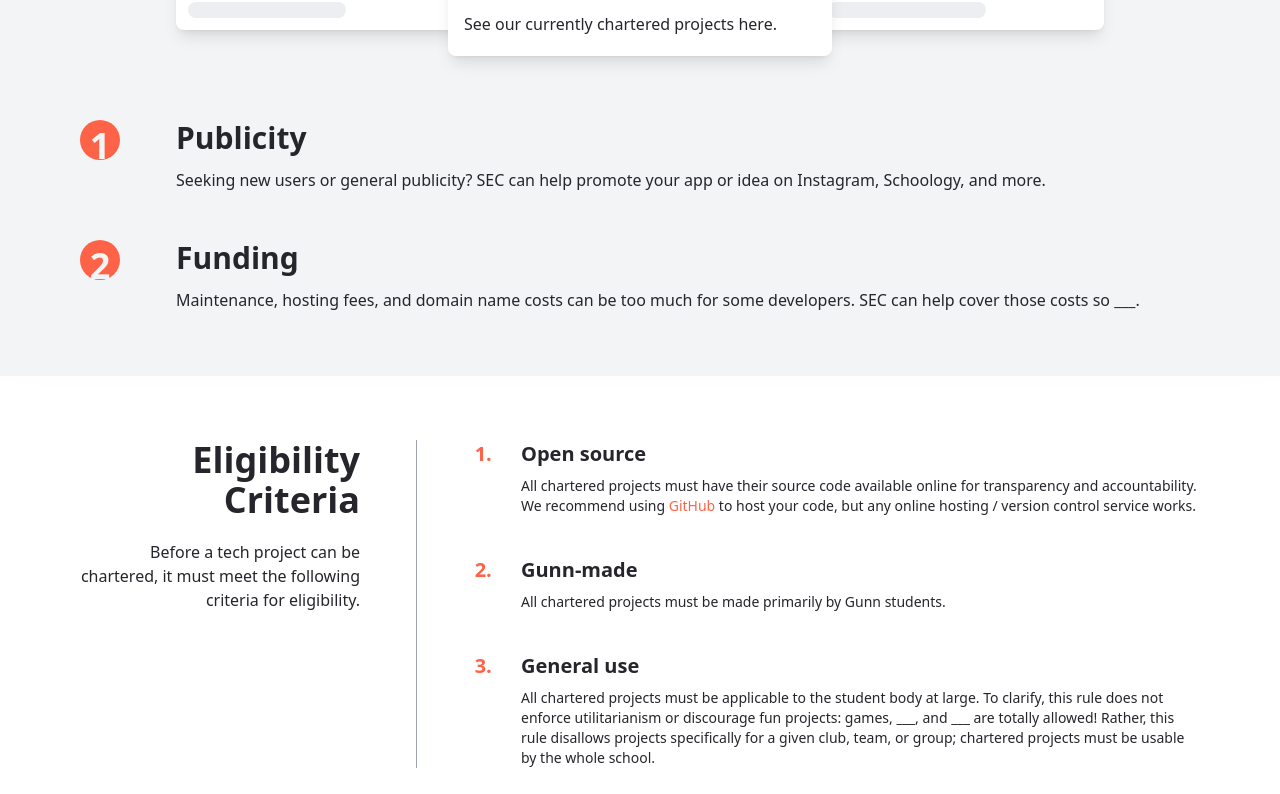
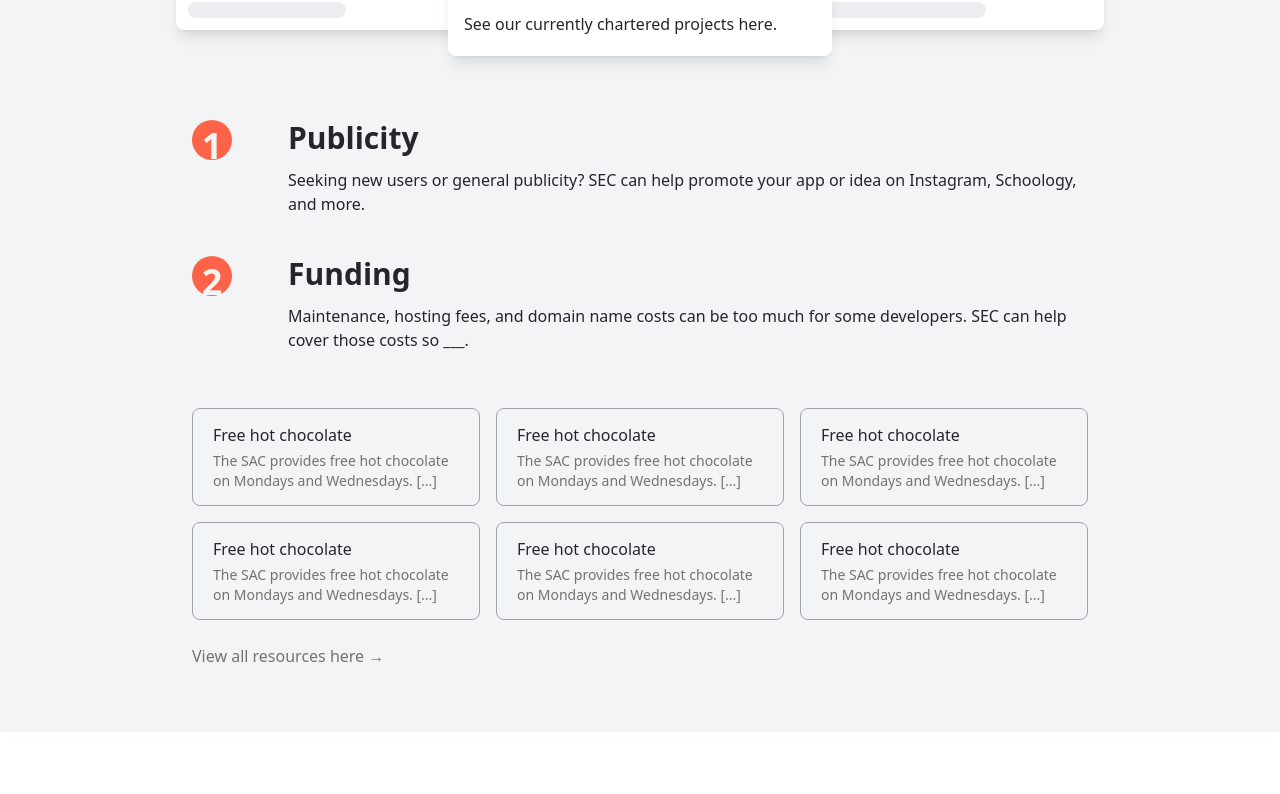
Before and after one commit to gunnsec/gunn-launchpad, a Next.js app: page /tech in a window 1280 px wide. Shown: the part 740-1534 px from the top of the page. Built offline with nearby package versions, Linux system fonts and the light colour scheme.

Commit message:
Increase padding, add temp resources

```diff
--- /dev/null
+++ b/components/Resource.tsx
@@ -0,0 +1,11 @@
+import {ReactNode} from 'react';
+
+
+export default function Resource(props: {name: string, children: ReactNode}) {
+    return (
+        <div className="px-5 py-3.5 rounded-lg border border-gray-400 hover:border-gray-600 transition-[border] duration-200">
+            <h5 className="font-medium mb-1">{props.name}</h5>
+            <p className="text-secondary dark:text-secondary-dark text-sm">{props.children}</p>
+        </div>
+    )
+}
--- /dev/null
+++ b/components/Resources.tsx
@@ -0,0 +1,13 @@
+import {ReactNode} from 'react';
+
+
+export default function Resources(props: {children: ReactNode}) {
+    return (
+        <section>
+            <div className="grid grid-cols-3 gap-4 mb-6">
+                {props.children}
+            </div>
+            <p className="text-secondary dark:text-secondary-dark">View all resources here →</p>
+        </section>
+    )
+}
--- a/pages/tech.tsx
+++ b/pages/tech.tsx
@@ -3,6 +3,8 @@ import Head from 'next/head';
 import MockPage from '../components/MockPage';
 import Section from '../components/Section';
 import {Benefit} from '../components/Benefit';
+import Resource from '../components/Resource';
+import Resources from '../components/Resources';
 
 
 export default function Tech() {
@@ -14,7 +16,7 @@ export default function Tech() {
             </Head>
 
             <section className="relative flex flex-col items-center -mb-5 z-10 px-4">
-                <h1 className="text-7xl font-bold mb-6 text-center">Tech Initiative 🚀</h1>
+                <h1 className="text-7xl font-bold mb-6 text-center">Tech Initiative</h1>
                 <button className="font-medium py-2 px-4 rounded bg-gradient-to-br from-orange-500 via-red-500 to-pink-500 shadow-md shadow-red-700 text-white">
                     Register now
                 </button>
@@ -51,8 +53,8 @@ export default function Tech() {
             </div>
 
             <section className="pt-64 sm:pt-48 pb-16 bg-gray-100 dark:bg-dark drop-shadow-[0_-60px_35px_rgb(0_0_0_/_0.15)] dark:drop-shadow-[0_-60px_35px_rgb(0_0_0_/_0.3)]">
-                <div className="container flex flex-col gap-16">
-                    <ol className="flex flex-col gap-12">
+                <div className="container flex flex-col gap-14">
+                    <ol className="flex flex-col gap-10">
                         <Benefit name="Publicity" index={1}>
                             Seeking new users or general publicity? SEC can help promote your app or idea on Instagram,
                             Schoology, and more.
@@ -62,16 +64,37 @@ export default function Tech() {
                             can help cover those costs so ___.
                         </Benefit>
                     </ol>
+
+                    <Resources>
+                        <Resource name="Free hot chocolate">
+                            The SAC provides free hot chocolate on Mondays and Wednesdays. [...]
+                        </Resource>
+                        <Resource name="Free hot chocolate">
+                            The SAC provides free hot chocolate on Mondays and Wednesdays. [...]
+                        </Resource>
+                        <Resource name="Free hot chocolate">
+                            The SAC provides free hot chocolate on Mondays and Wednesdays. [...]
+                        </Resource>
+                        <Resource name="Free hot chocolate">
+                            The SAC provides free hot chocolate on Mondays and Wednesdays. [...]
+                        </Resource>
+                        <Resource name="Free hot chocolate">
+                            The SAC provides free hot chocolate on Mondays and Wednesdays. [...]
+                        </Resource>
+                        <Resource name="Free hot chocolate">
+                            The SAC provides free hot chocolate on Mondays and Wednesdays. [...]
+                        </Resource>
+                    </Resources>
                 </div>
             </section>
 
             <Section>
-                <div className="flex flex-wrap lg:flex-nowrap gap-8 lg:gap-14">
+                <div className="flex flex-wrap lg:flex-nowrap gap-8 lg:gap-16">
                     <div className="lg:w-52 xl:w-[17.5rem] lg:flex-none lg:text-right">
                         <h2 className="text-4xl font-bold mb-5">Eligibility Criteria</h2>
                         <p>Before a tech project can be chartered, it must meet the following criteria for eligibility.</p>
                     </div>
-                    <ol className="flex flex-col gap-10 lg:border-l lg:border-gray-400 pl-10 lg:pl-20 list-outside list-decimal marker:font-bold marker:text-xl marker:text-grapefruit">
+                    <ol className="flex flex-col gap-10 lg:border-l lg:border-secondary dark:lg:border-secondary-dark pl-10 lg:pl-20 list-outside list-decimal marker:font-bold marker:text-xl marker:text-grapefruit">
                         <Requirement name="Open source">
                             All chartered projects must have their source code available online for transparency and
                             accountability. We recommend using <a href="https://github.com/" target="_blank" rel="noopener noreferrer" className="text-grapefruit hover:underline">GitHub</a> to
--- a/tailwind.config.js
+++ b/tailwind.config.js
@@ -14,7 +14,7 @@ module.exports = {
         grapefruit: '#FF6347',
         pomegranate: '#E03C31',
         secondary: {
-          DEFAULT: '#696969',
+          DEFAULT: '#717471',
           dark: 'rgb(249 250 251 / 0.54)'
         },
       }
@@ -23,10 +23,10 @@ module.exports = {
       center: true,
       padding: {
         DEFAULT: '2rem',
-        sm: '3rem',
-        lg: '4rem',
-        xl: '5rem',
-        '2xl': '6rem',
+        sm: '4rem',
+        lg: '6rem',
+        xl: '12rem',
+        '2xl': '16rem',
       }
     }
   },
```
